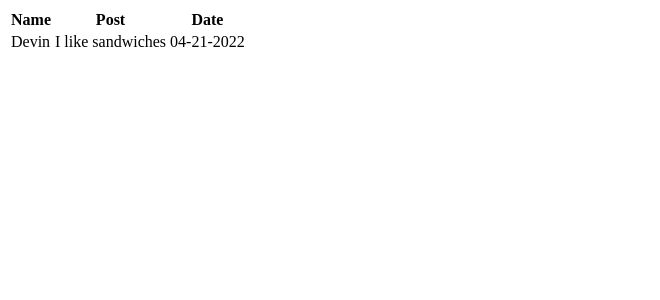
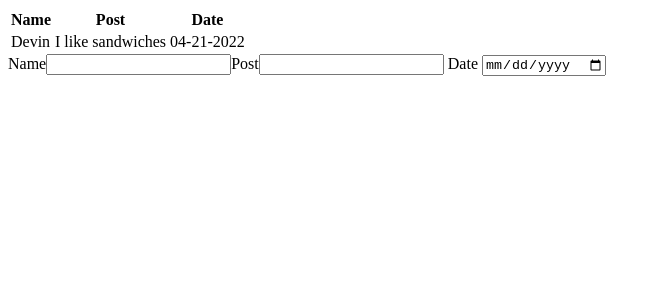
Before and after one commit to techysoldier/Social_Feed_Project, a React (Create React App) app: page / in a window 1280 px wide. Shown: the top 300 px of the page, without its empty margins (0-660 px from the left). Built offline with nearby package versions, Linux system fonts and the light colour scheme.

Commit message:
name, post, date branch + input table

```diff
--- a/src/App.js
+++ b/src/App.js
@@ -1,6 +1,6 @@
 import React, { useState } from 'react';
 import DisplayPost from './Components/DisplayPost/DisplayPost';
-
+import AddPost from './Components/DisplayPost/AddPost/AddPost';
 
 function App() {
 
@@ -9,6 +9,7 @@ function App() {
   return(
     <div>
       <DisplayPost parentEntries={entries} />
+      <AddPost />
     </div>
   );
 }
--- /dev/null
+++ b/src/Components/DisplayPost/AddPost/AddPost.jsx
@@ -0,0 +1,16 @@
+
+
+const AddPost = (props) => {
+    return (
+        <form>
+            <label>Name</label>
+            <input type='name' />
+            <label>Post</label>
+            <input type='post' />
+            <label> Date </label>
+            <input type ='date' />
+        </form>
+    );
+}
+
+export default AddPost;
```
